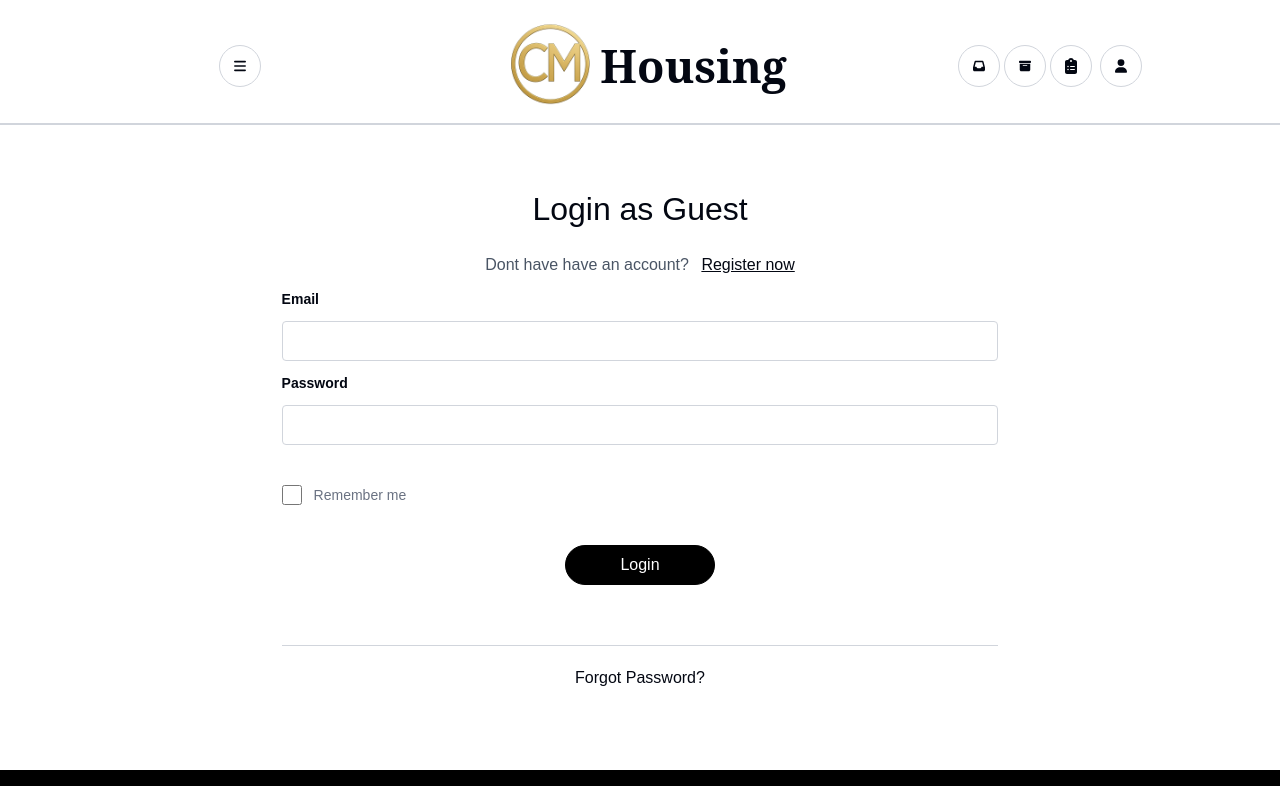
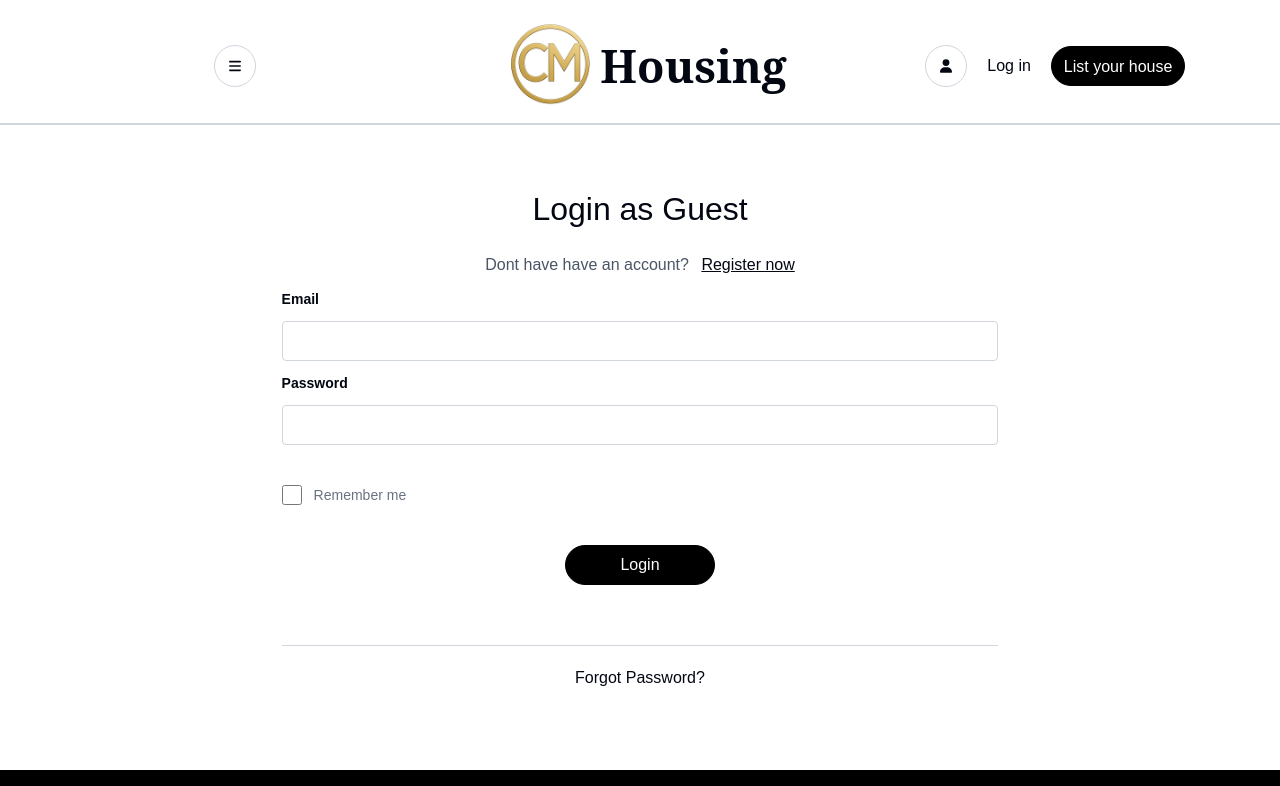
Before and after one commit to cimess/CM-housing, a React (Vite) app: page /Login in a window 1280 px wide. Shown: the top 786 px of the page. Built offline with nearby package versions, Linux system fonts and the light colour scheme.

Commit message:
pushing to take 1 week break from coding

```diff
--- a/src/App.jsx
+++ b/src/App.jsx
@@ -2,17 +2,18 @@
 import MyApp from "./Full-App-Structure/myApp";
 
 import { FontAwesomeIcon } from "@fortawesome/react-fontawesome";
-
+import { LoginAuth } from "./Authentication/Usecontext-logic";
 
 function App() {
 
 
+
   return (
-    <>
+    <LoginAuth>
 
 <MyApp/>
 
-    </>
+    </LoginAuth>
   )
 }
 
--- /dev/null
+++ b/src/Authentication/Usecontext-logic.jsx
@@ -0,0 +1,21 @@
+
+
+
+import { createContext,useContext,useState } from "react";
+
+const loginAuthProvider=createContext()
+
+export  function LoginAuth({children}){
+   const [isLogin,setIsLogin]=useState(false)
+return(
+   <loginAuthProvider.Provider value={{isLogin,setIsLogin}}>
+    {children}
+   </loginAuthProvider.Provider>
+)
+}
+
+export function useLoginAuth(){
+return(
+   useContext(loginAuthProvider)
+)
+}
--- a/src/Page-component/Login.jsx
+++ b/src/Page-component/Login.jsx
@@ -1,8 +1,17 @@
-import { Link } from "react-router-dom";
-import Input from "@/body component/input-component";
 import LoginComponent from "@/full-Component/login";
 import { motion } from "framer-motion";
+
+
+
 export default function Login(){
+ function HandleLoginAuth(){
+      console.log('hello')
+      setUseLoginAuth(true)
+      alert('Welcome back')
+navigate('/Register')
+
+   }
+
 
    return(
       <motion.div
@@ -11,7 +20,7 @@ export default function Login(){
       exit={{ opacity: 0, x: -100 }}
       transition={{ duration: 0.3 }}>
 
-<LoginComponent header='Login as Guest'/>
+<LoginComponent header='Login as Guest' />
 </motion.div>
    )
 }
--- a/src/Page-component/register.jsx
+++ b/src/Page-component/register.jsx
@@ -1,6 +1,10 @@
 import  Input  from "../body component/input-component";
 import { motion } from "framer-motion";
+import { useLoginAuth } from "@/Authentication/Usecontext-logic";
+
+
 export default function Register(){
+const {IsLogin}=useLoginAuth()
 
    return(
 <motion.div
--- a/src/full-Component/login.jsx
+++ b/src/full-Component/login.jsx
@@ -1,6 +1,22 @@
-import { Link } from "react-router-dom";
+import { Link,useNavigate } from "react-router-dom";
 import Input from "@/body component/input-component";
+import { useLoginAuth } from "@/Authentication/Usecontext-logic";
+
+
 export default function LoginComponent({header}){
+
+const {setIsLogin}=useLoginAuth()
+console.log('setIsLogin:', setIsLogin);
+   const navigate=useNavigate();
+
+   function HandleLoginAuth(e){
+e.preventDefault()
+      console.log('hello')
+      setIsLogin(true)
+      alert('Welcome back')
+navigate('/')
+
+   }
 
    return(
 
@@ -11,7 +27,7 @@ export default function LoginComponent({header}){
    <div>
  <span className="text-gray-600 mb-5">Dont have have an account? </span><Link to='/Register' className="underline ml-2">Register now</Link>
    </div>
-  <form className=" w-[80%] mx-auto text-left">
+  <form className=" w-[80%] mx-auto text-left" onSubmit={HandleLoginAuth}>
   <Input label='Email' type='email' id='email'/>
   <Input label='Password' type='password' id='password'/>
 
@@ -22,7 +38,7 @@ export default function LoginComponent({header}){
 />
 <label className="text-sm my-3 text-gray-500">Remember me</label>
  </div>
-<div className="text-center"><button className="button rounded-full mt-7 w-[150px]">Login</button></div>
+<div className="text-center"><button className="button rounded-full mt-7 w-[150px]" >Login</button></div>
 
 
 <hr className="mt-15 text-gray-300"/>
--- a/src/home-component/header-footer.jsx
+++ b/src/home-component/header-footer.jsx
@@ -3,22 +3,28 @@ import { faUser,faBars, faPlus, } from "@fortawesome/free-solid-svg-icons";
 import { faFacebook, faInstagram, faTiktok, faTwitter } from "@fortawesome/free-brands-svg-icons";
 import logo from "../assets/images/logo/newIcon.png"
 
-import { Link, useNavigate } from "react-router-dom";
+import {useNavigate } from "react-router-dom";
 import { useState,useRef,useEffect } from "react";
 
 import NavLink from "./navigation-link-component";
 import SlideInSidebar from "@/sideBar-component/sidebar-component";
 import IsLoginFunction from "./login-homepage";
+import {useLoginAuth} from "@/Authentication/Usecontext-logic";
 import { Nav } from "./login-homepage";
 
 
 export default function Default({children}) {
   const [state,setState]=useState(false)
     const [isOpen, setIsOpen] = useState(false);
-    const [isLogin,setIsLogin]=useState(true)
+
+    const {isLogin}=useLoginAuth()
+    console.log(isLogin)
   const node=useRef(null)
   const sideNode=useRef(null)
 const navigate=useNavigate('/')
+
+
+
 
   useEffect(
     ()=>{function handleClick(e){
@@ -113,7 +119,7 @@ const navigate=useNavigate('/')
 
          {state && showLogin('true')}
 
- <IsLoginFunction isLogin={isLogin}/>
+ { <IsLoginFunction />}
   <div ref={node} className=" round-bg md:p-5 p-3 group "
         onClick={()=>setState((prev)=>!prev)}
 
--- a/src/home-component/login-homepage.jsx
+++ b/src/home-component/login-homepage.jsx
@@ -2,8 +2,13 @@ import { FontAwesomeIcon } from "@fortawesome/react-fontawesome"
 import { faInbox,faBell,faBoxArchive,faClipboardList} from "@fortawesome/free-solid-svg-icons"
 import { Link,useNavigate } from "react-router-dom"
 import {useState } from "react"
+import { useLoginAuth } from "@/Authentication/Usecontext-logic"
+
 
 function HoverMessage({text}){
+
+
+
    return(
       <p className=" hidden rounded group-hover:block bg-black p-2 absolute translate-y-10 translate-x-2 text-white  whitespace-nowrap text-xs">
          {text}
@@ -11,10 +16,10 @@ function HoverMessage({text}){
    )
 }
 
-export default function IsLoginFunction({IsLogin,notifications}){
+export default function IsLoginFunction({notifications}){
 
 const [notification,setNotification]=useState(0)
-
+const {isLogin}=useLoginAuth()
 
    const Navigate=useNavigate('/')
 
@@ -33,7 +38,7 @@ const [notification,setNotification]=useState(0)
 
 
 
-      <div className="flex gap-x-1 ">
+      <div className={`flex gap-x-1 ${isLogin?"":'hidden'}`}>
 <div to='/Login' className="round-bg p-3 md:p-5 relative group" onClick={()=>Navigate('/MyMessagePage')}>
 <FontAwesomeIcon className="sm:h-3 w-3" icon={faInbox}/>
 <NotificationHolder/>
```
